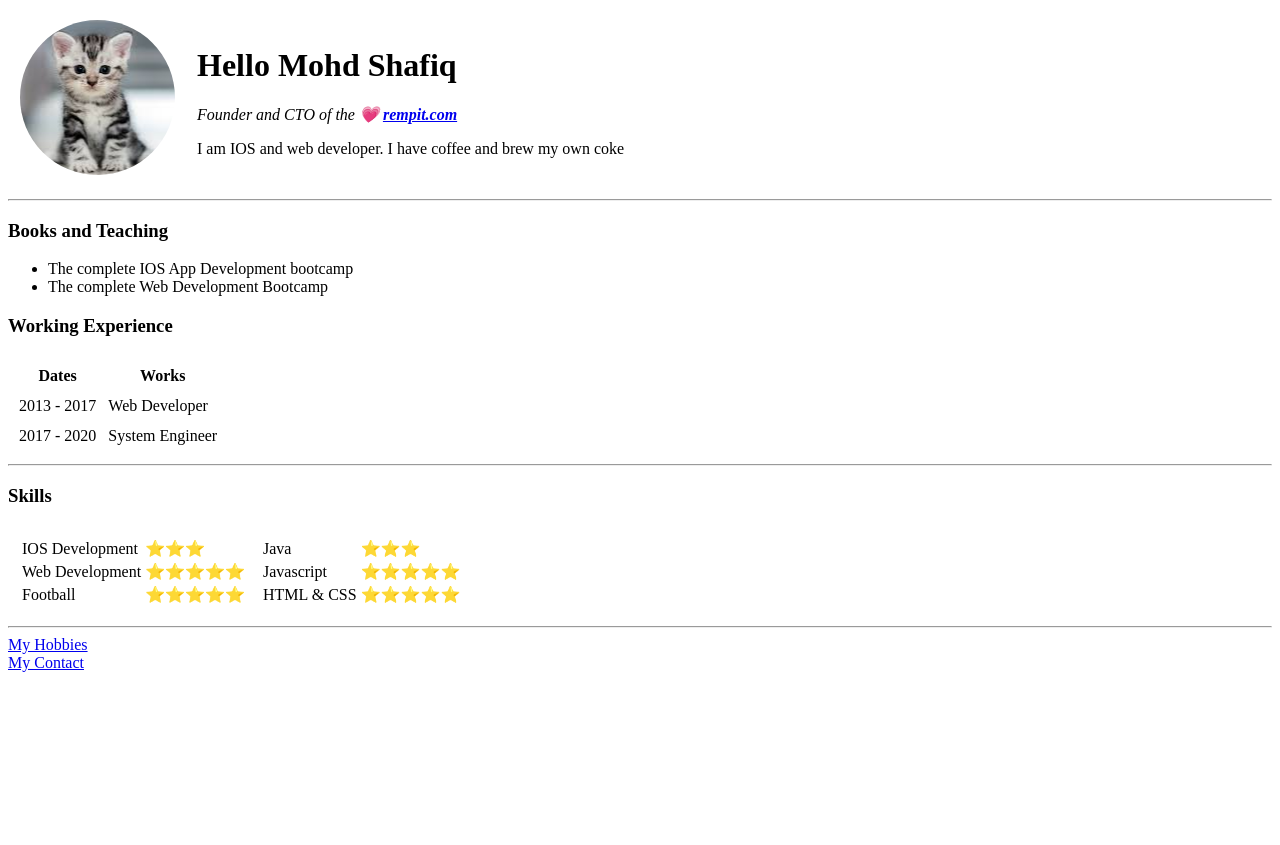
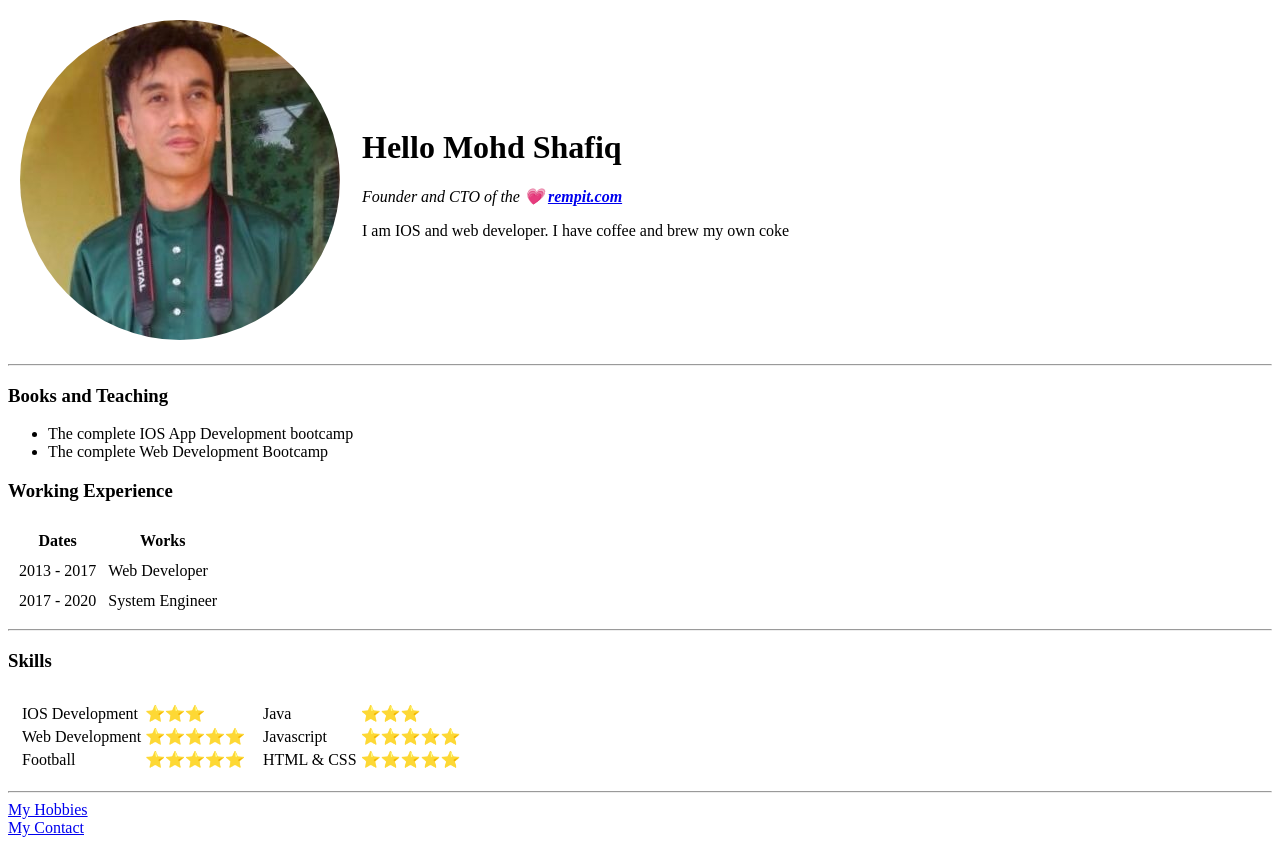
Before and after one commit to shafiqhazard/cv, a plain HTML site: page index.html in a window 1280 px wide. Before the commit the page ends 800 px from the top, so only its background shows below. Drawn offline with Linux system fonts and the light colour scheme.

Commit message:
tukar gambar

```diff
--- a/index.html
+++ b/index.html
@@ -10,7 +10,7 @@
     <table cellpadding="10">
         <tr>
             <td>
-                <img src="image/cat.png" alt="shafiq picture">
+                <img src="image/melayu.png" alt="shafiq picture">
             </td>
             <td>
                 <h1>Hello Mohd Shafiq</h1>
```
